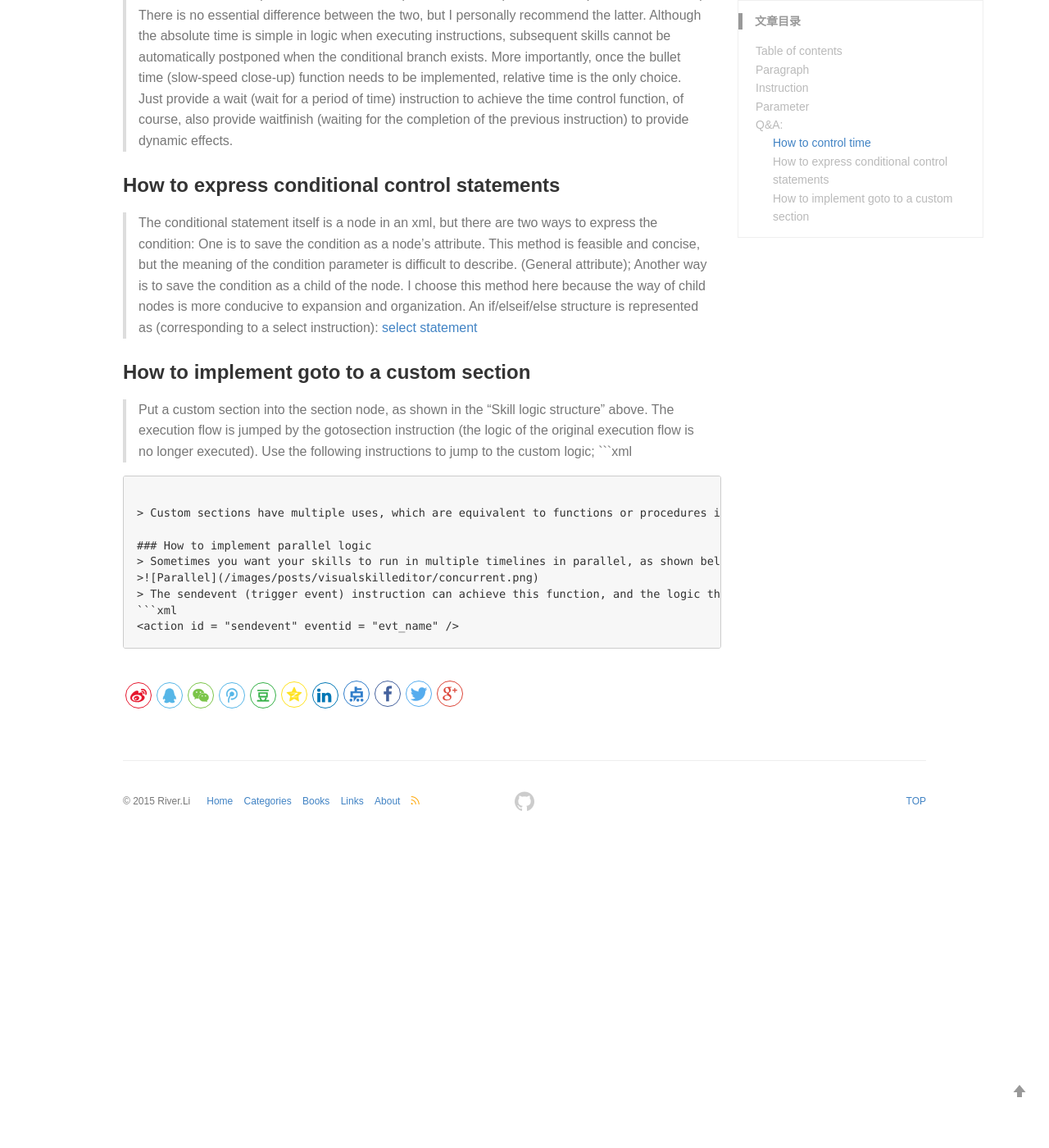
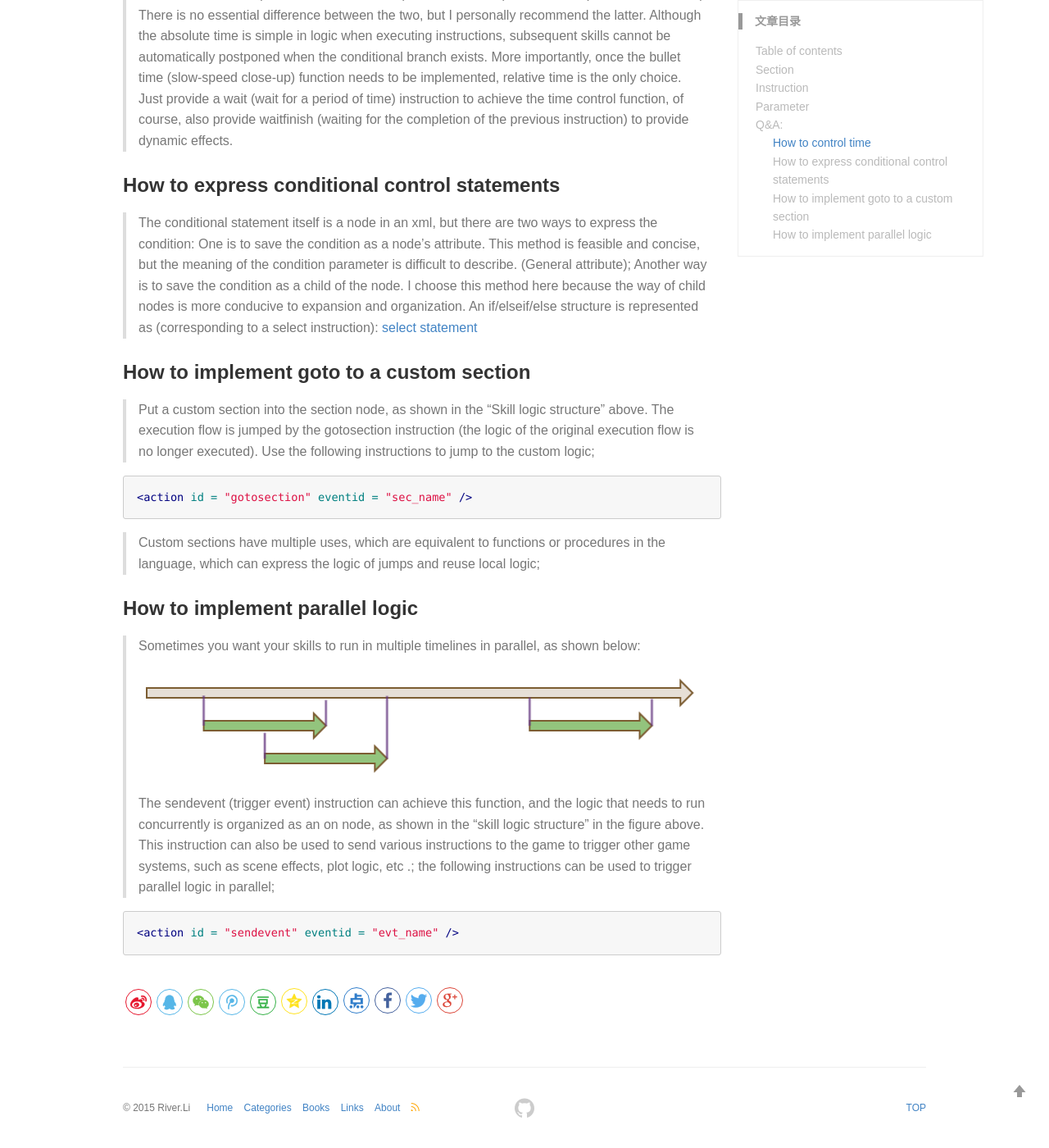
Before and after one commit to River-Li-1024-En/River-Li-1024-En.github.io, a Jekyll site: the page built from _posts/2020-03-13-visual-skill-editor-page-02-instructions.md, in a window 1280 px wide and 1400 px high, scrolled down 3511 px. Shown: the whole window at 82% size. Built offline with Jekyll 4.4.1, drawn with Linux system fonts in a browser that asks for light colours; comment, search, counter and statistics services are not loaded; before the commit the page ends 4537 px from its top, so only the background shows below that.

Commit message:
- fix code show bugs

````diff
--- a/_posts/2020-03-13-visual-skill-editor-page-02-instructions.md
+++ b/_posts/2020-03-13-visual-skill-editor-page-02-instructions.md
@@ -13,7 +13,7 @@ keywords: combat,skill,editor
 -[Parameter](#Parameter)
 -[Q&A](#Q&A)
 
-## Paragraph
+## Section
 
 The logic of skills is divided into 7 sections, which are:
 + Section-start: onstart, which indicates the start of the skill, only execute once, and then start executing other sections after completion;
@@ -73,6 +73,7 @@ More importantly, once the bullet time (slow-speed close-up) function needs to b
 ### How to implement goto to a custom section
 > Put a custom section into the section node, as shown in the "Skill logic structure" above. The execution flow is jumped by the gotosection instruction (the logic of the original execution flow is no longer executed).
 Use the following instructions to jump to the custom logic;
+
 ```xml
 <action id = "gotosection" eventid = "sec_name" />
 ```
@@ -83,6 +84,7 @@ Use the following instructions to jump to the custom logic;
 > Sometimes you want your skills to run in multiple timelines in parallel, as shown below:
 >![Parallel](/images/posts/visualskilleditor/concurrent.png)
 > The sendevent (trigger event) instruction can achieve this function, and the logic that needs to run concurrently is organized as an on node, as shown in the "skill logic structure" in the figure above. This instruction can also be used to send various instructions to the game to trigger other game systems, such as scene effects, plot logic, etc .; the following instructions can be used to trigger parallel logic in parallel;
+
 ```xml
 <action id = "sendevent" eventid = "evt_name" />
 ```
````
Also changed, not shown: _posts/2020-03-13-visual-skill-editor-page-03-runtime.md (+1 -0 lines).
